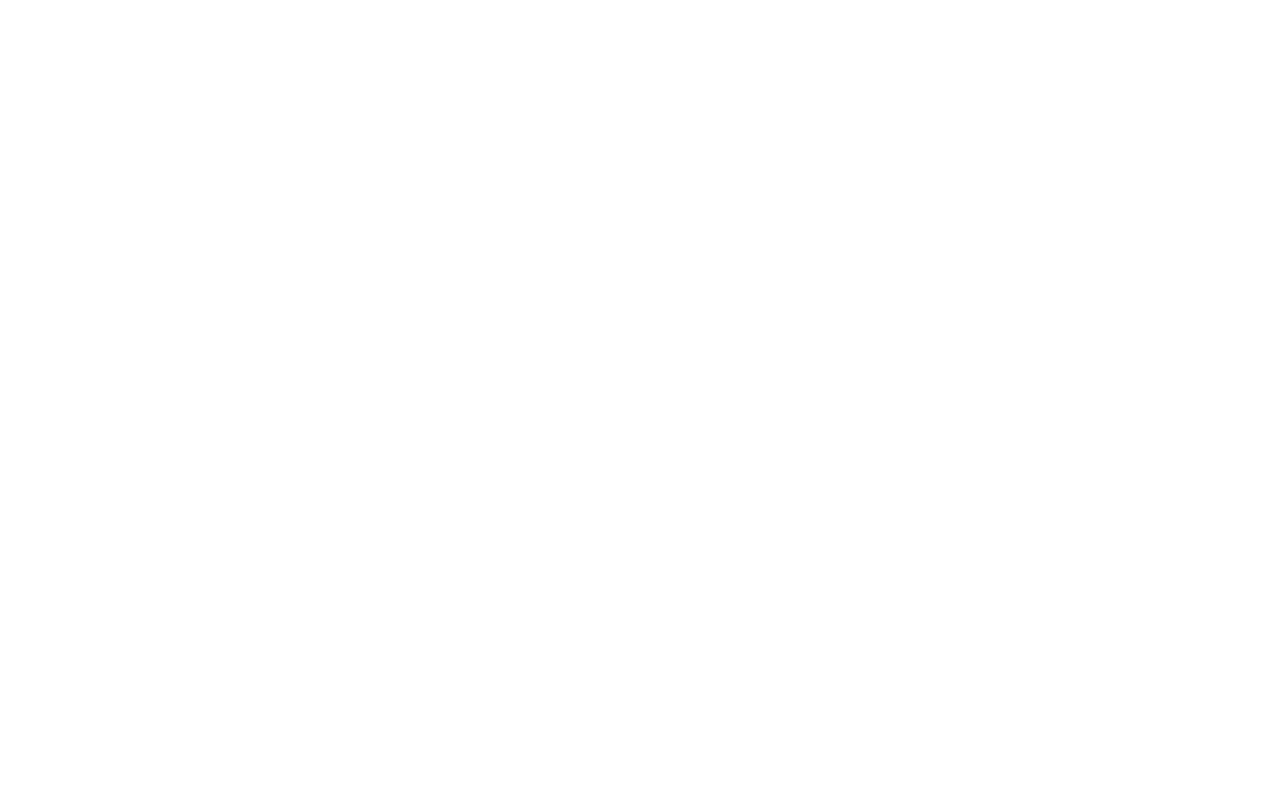
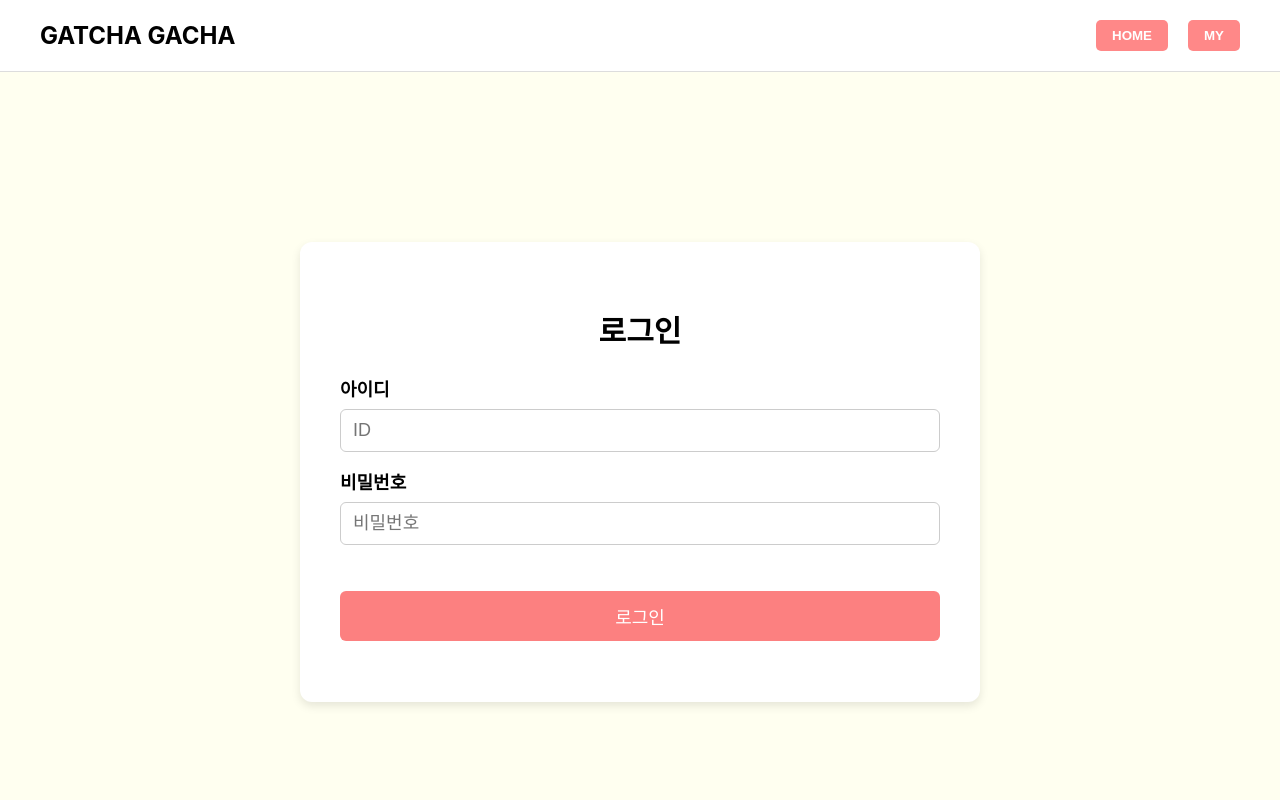
Before and after one commit to Gachaaaa/Toy_Project_Front, a React (Create React App) app in the folder toy-project/: page /Login in a window 1280 px wide. Before the commit this address had no page. Shown: the top 800 px of the page. Built offline with nearby package versions, Linux system fonts and the light colour scheme.

Commit message:
feature/login page 제작

```diff
--- a/toy-project/package.json
+++ b/toy-project/package.json
@@ -7,8 +7,9 @@
     "@testing-library/jest-dom": "^6.6.3",
     "@testing-library/react": "^16.3.0",
     "@testing-library/user-event": "^13.5.0",
-    "react": "^19.1.0",
-    "react-dom": "^19.1.0",
+    "react": "18.2.0",
+    "react-dom": "18.2.0",
+    "react-router-dom": "^7.6.0",
     "react-scripts": "5.0.1",
     "web-vitals": "^2.1.4"
   },
--- a/toy-project/src/App.js
+++ b/toy-project/src/App.js
@@ -9,6 +9,7 @@ import Review from './components/Review.js';
 import Detail from './components/Detail/Detail.js';
 import Detail_Header from './components/Detail/Detail_Header.js';
 import Detail_Ground from './components/Detail/Detail_Ground.js';
+import Login from './components/Login.js';
 
 import { BrowserRouter, Routes, Route } from 'react-router-dom';
 
@@ -46,10 +47,21 @@ function MainPage() {
 
 function DetailPage() {
   return (
-    <div>
+    <div className="container">
       <Detail_Header />
       <Detail />
-      <hr style={{ width: '90%' }} />
+      <hr style={{ width: '90%'}} />
+      <Detail_Ground />
+    </div>
+  );
+}
+
+function LoginPage() {
+  return (
+    <div className="container">
+      <Detail_Header />
+      <Login />
+      <hr style={{ width: '90%'}} />
       <Detail_Ground />
     </div>
   );
@@ -80,6 +92,8 @@ function App() {
         <Route path="/detail/16" element={<div><Detail_Header /><Detail2_16 /><hr style={{ width: '90%' }} /><Detail_Ground /></div>} />
         <Route path="/detail/17" element={<div><Detail_Header /><Detail2_17 /><hr style={{ width: '90%' }} /><Detail_Ground /></div>} />
         <Route path="/detail/18" element={<div><Detail_Header /><Detail2_18 /><hr style={{ width: '90%' }} /><Detail_Ground /></div>} />
+
+        <Route path="/Login" element={<LoginPage />} />
       </Routes>
     </BrowserRouter>
   );
--- a/toy-project/src/components/Detail/Detail_Ground.js
+++ b/toy-project/src/components/Detail/Detail_Ground.js
@@ -2,7 +2,7 @@ import './Detail.css';
 
 function Ground() {
   return (
-    <div>
+    <div style={{backgroundColor: 'ivory'}}>
       <div className='ground-div'>
         <p style={{ fontSize: '25px', margin: '0 20px 0 70px' }}>GATCHA GATCHA</p>
         <img src="/shinchan.png" alt="짱구" />
--- a/toy-project/src/components/Detail/detail.css
+++ b/toy-project/src/components/Detail/detail.css
@@ -36,7 +36,7 @@
 .detail-page {
     padding: 40px;
     text-align: center;
-    background-color: #fff;
+    background-color: ivory;
   }
 
   .title {
--- a/toy-project/src/components/Header.js
+++ b/toy-project/src/components/Header.js
@@ -8,7 +8,7 @@ function Header() {
   return (
     <div className='header'>
       <header className='navbar'>
-        <div style={{'color':'white'}}>
+        <div style={{'color':'black'}}>
           초짜도 같이 가챠</div>
 
         <nav>
@@ -18,7 +18,8 @@ function Header() {
             <li className='nav-item' style={{'color':'#58BFB6'}}>애니가챠</li>
             <li className='nav-item' style={{'color':'#794DBB'}}>음식가챠</li>
             <button className='head-but'
-            style={{'width': '80px', 'height': '50px', 'fontSize': '15px'}}>
+            style={{'width': '80px', 'height': '50px', 'fontSize': '15px'}}
+            onClick={()=>navigate('/login')}>
               log in</button>
           </ul>
         </nav>
--- /dev/null
+++ b/toy-project/src/components/Login.css
@@ -0,0 +1,67 @@
+.login-container {
+  min-height: 100vh;
+  background-color: ivory;
+  display: flex;
+  justify-content: center;
+  align-items: center;
+}
+
+.login-box {
+  background-color: white;
+  padding: 40px;
+  border-radius: 12px;
+  box-shadow: 0 4px 10px rgba(0, 0, 0, 0.1);
+  width: 600px;
+  height: 380px;
+}
+
+.login-title {
+  text-align: center;
+  margin-bottom: 24px;
+  font-size: 30px;
+}
+
+.form-group {
+  margin-bottom: 16px;
+}
+
+.form-group label {
+  display: block;
+  margin-bottom: 8px;
+  font-size: 18px;
+  font-weight: bold;
+}
+
+.form-group input {
+  width: 100%;
+  padding: 10px 12px;
+  border: 1px solid #ccc;
+  border-radius: 6px;
+  font-size: 18px;
+  box-sizing: border-box;
+}
+
+.login-button {
+  width: 100%;
+  height: 50px;
+  padding: 12px;
+  background-color: #FC8080;
+  color: white;
+  font-size: 18px;
+  border: none;
+  border-radius: 6px;
+  cursor: pointer;
+  transition: background-color 0.3s ease;
+  margin-top: 30px;
+}
+
+.login-button:hover {
+  background-color: #0056b3;
+}
+
+.error-message {
+  color: red;
+  margin-bottom: 12px;
+  text-align: center;
+  font-size: 14px;
+}
--- /dev/null
+++ b/toy-project/src/components/Login.js
@@ -0,0 +1,50 @@
+import React, { useState } from 'react';
+import './Login.css';
+
+export default function LoginPage() {
+  const [ID, setID] = useState('');
+  const [password, setPassword] = useState('');
+  const [error, setError] = useState('');
+
+  const handleLogin = (e) => {
+    e.preventDefault();
+
+    if (!ID || !password) {
+      setError('아이디와와 비밀번호를 입력해주세요.');
+      return;
+    }
+
+    console.log('로그인 시도:', { ID, password });
+    setError('');
+  };
+
+  return (
+    <div className="login-container">
+      <div className="login-box">
+        <h2 className="login-title">로그인</h2>
+        {error && <p className="error-message">{error}</p>}
+        <form onSubmit={handleLogin} className="login-form">
+          <div className="form-group">
+            <label>아이디</label>
+            <input
+              type="ID"
+              value={ID}
+              onChange={(e) => setID(e.target.value)}
+              placeholder="ID"
+            />
+          </div>
+          <div className="form-group">
+            <label>비밀번호</label>
+            <input
+              type="password"
+              value={password}
+              onChange={(e) => setPassword(e.target.value)}
+              placeholder="비밀번호"
+            />
+          </div>
+          <button type="submit" className="login-button">로그인</button>
+        </form>
+      </div>
+    </div>
+  );
+}
```
Also changed, not shown: 1 other file (tests, documents, lock files or other folders). Lines whose indentation alone changed are shown as unchanged.
